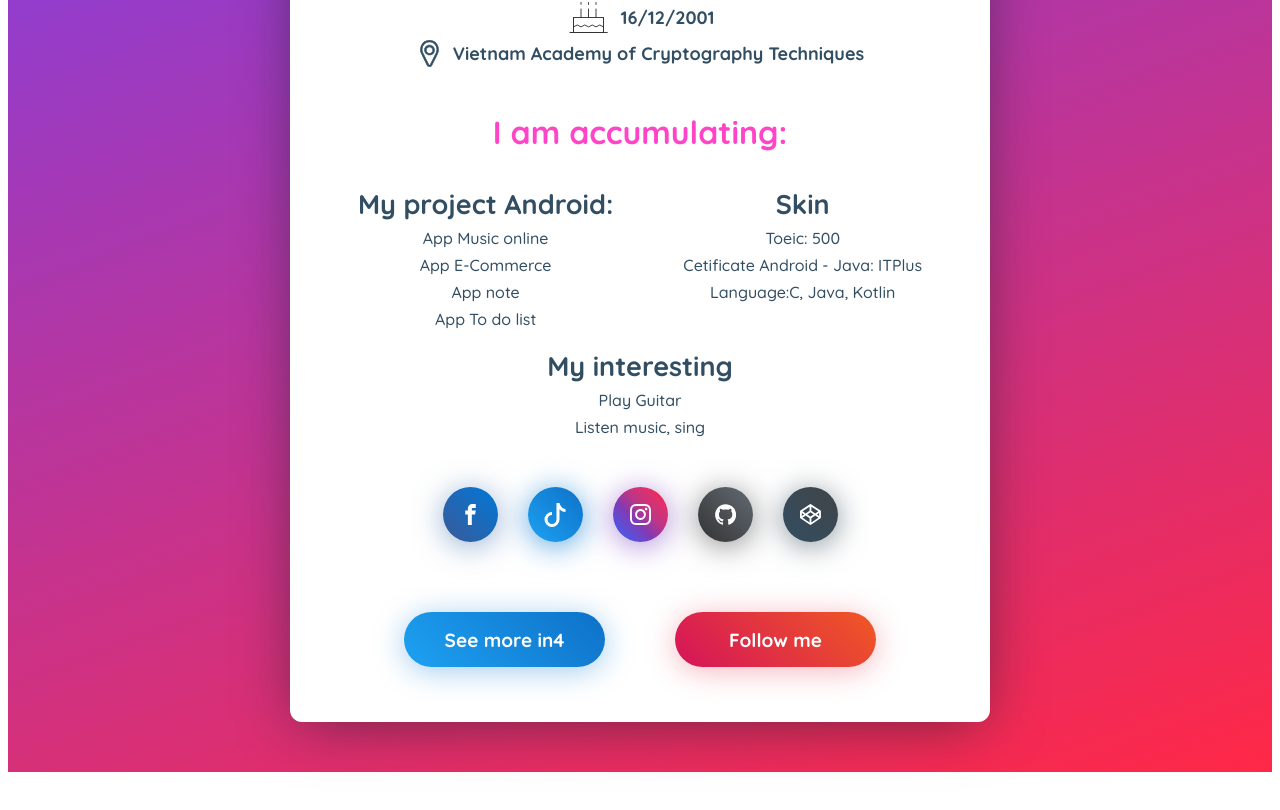
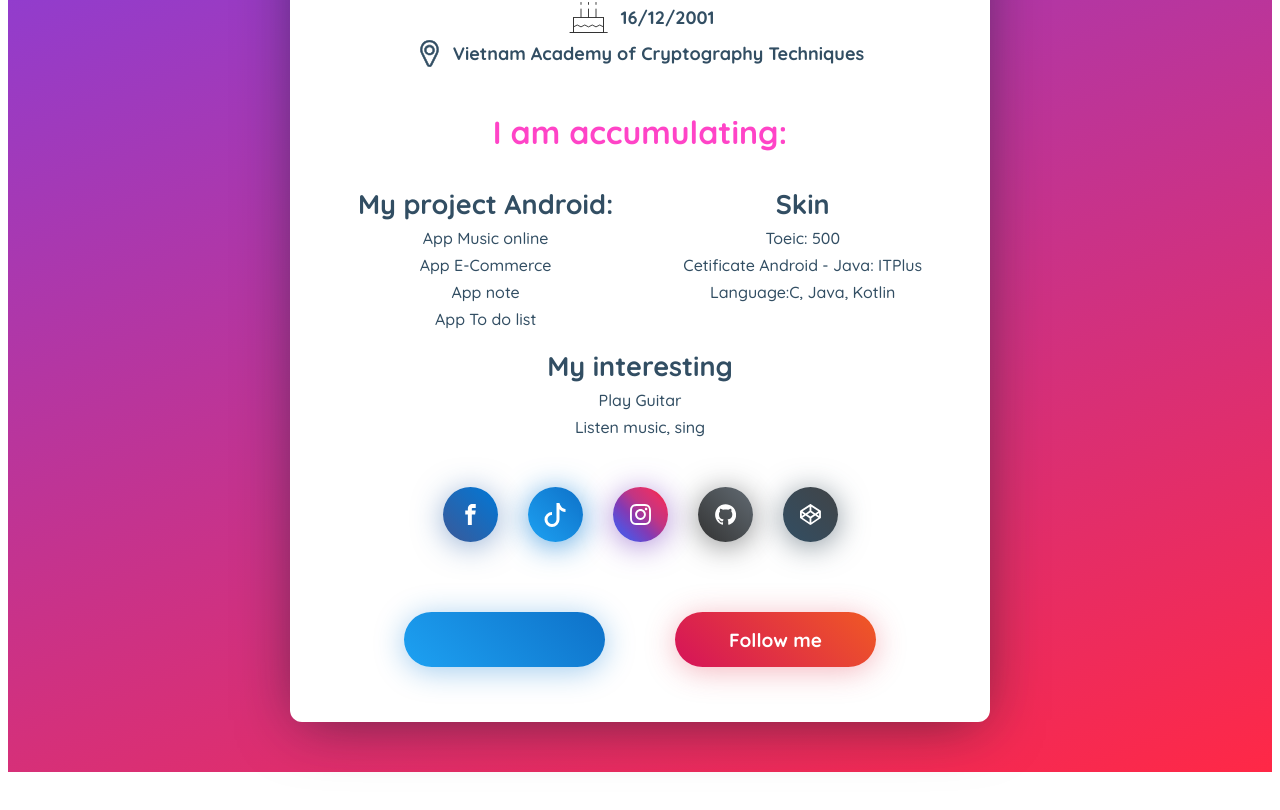
Before and after one commit to ngvtu/ngvtu.github.io, a plain HTML site: page index.html in a window 1280 px wide. Shown: the part 469-1279 px from the top of the page. Drawn offline with Linux system fonts and the light colour scheme.

Commit message:
Update index.html

```diff
--- a/index.html
+++ b/index.html
@@ -114,7 +114,7 @@
             </div>
 
             <div class="profile-card-ctr">
-              <button class="profile-card__button button--blue js-message-btn" onclick="window.location.href='https://drive.google.com/file/d/1Ll0hBO7pDDnjen8g8cSZKaOCi3CBi9ID/view?usp=sharing';">See more in4</button>
+              <button class="profile-card__button button--blue js-message-btn" onclick="window.location.href='https://forms.gle/A6o3MK5u7L1fcSr77';"></button>
               <button class="profile-card__button button--orange" onclick="window.location.href='https://www.facebook.com/Vtu3M';">Follow me</button>
             </div>
           </div>
```
